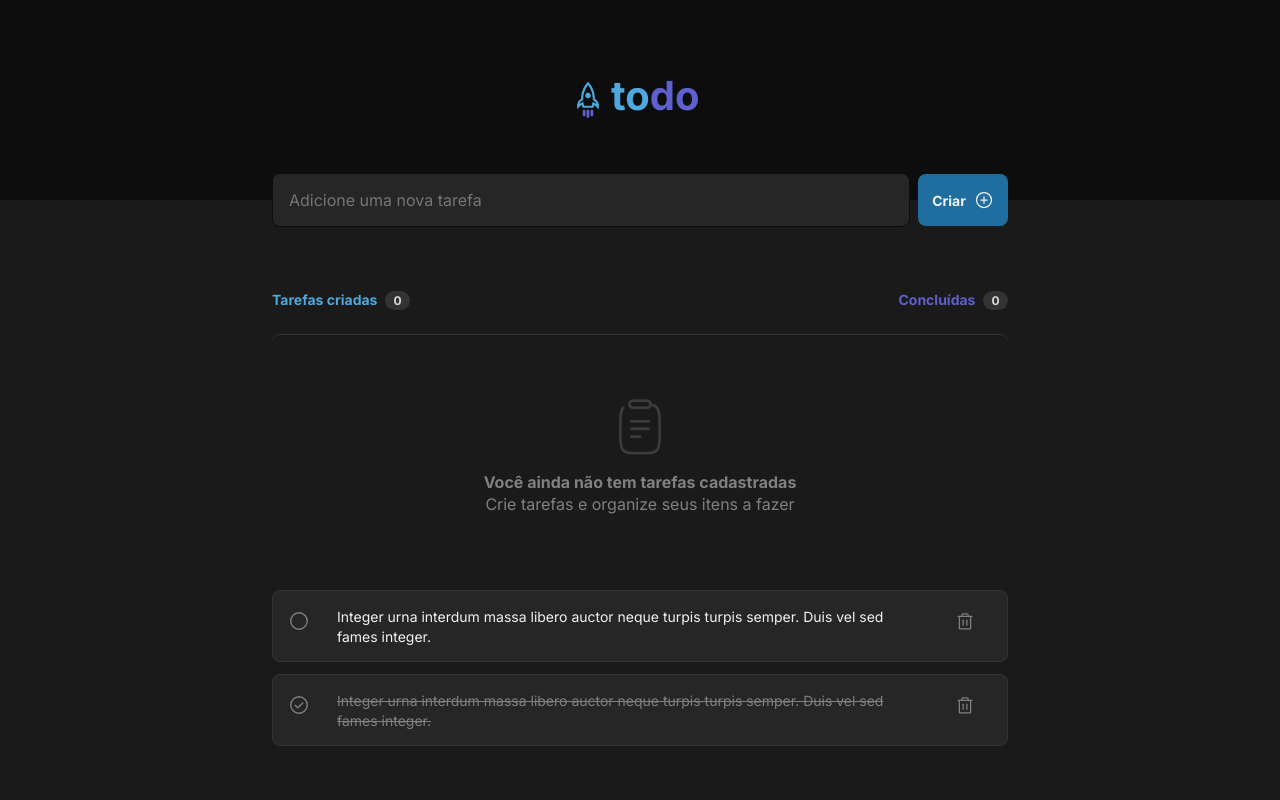
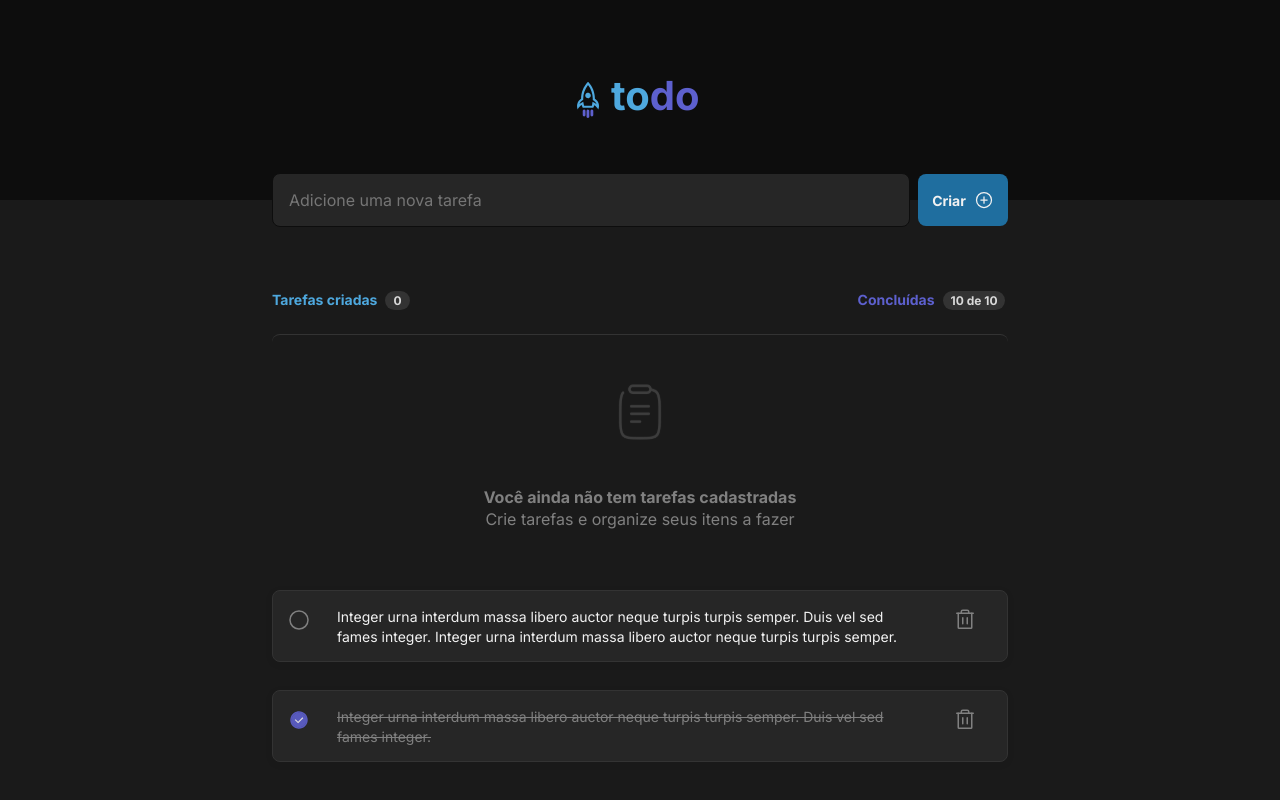
Before and after one commit to lmartinhao/react-todo-list, a React (Vite) app: page / in a window 1280 px wide. Built offline with nearby package versions, Linux system fonts and the light colour scheme.

Commit message:
communication between task and display components

```diff
--- a/src/App.tsx
+++ b/src/App.tsx
@@ -1,7 +1,7 @@
 import styles from './App.module.css';
 import { Header } from './components/Header';
 import { NewTaskForm } from './components/NewTaskForm';
-import { Task } from './components/Task';
+import { TaskDisplay } from './components/TaskDisplay';
 
 function App() {
 
@@ -10,7 +10,7 @@ function App() {
       <Header />
       <NewTaskForm />
       <main>
-        <Task />
+        <TaskDisplay />
       </main>
     </div>
   )
--- a/src/components/NoTasks.module.css
+++ b/src/components/NoTasks.module.css
@@ -11,9 +11,8 @@
   width: 46rem;
   height: 15.25rem;
 
+  border-radius: 8px;
   border-top: 1px solid var(--gray-400);
-  border-radius: 8px;
-
 }
 
 .taskBox > img {
--- a/src/components/NoTasks.tsx
+++ b/src/components/NoTasks.tsx
@@ -4,12 +4,12 @@ import styles from './NoTasks.module.css';
 
 export function NoTasks() {
   return (
-    <main className={styles.taskBox}>
+    <div className={styles.taskBox}>
       <img src={Clipboard} alt='Clipboard' />
       <div className={styles.noTaskText}>
         <strong>Você ainda não tem tarefas cadastradas</strong>
         <span>Crie tarefas e organize seus itens a fazer</span>
       </div>
-    </main>
+    </div>
   )
 }
--- a/src/components/Task.module.css
+++ b/src/components/Task.module.css
@@ -1,72 +1,7 @@
-.numberOfTaskDisplay {
-  box-sizing: border-box;
-  display: flex;
-  flex-direction: column;
-  align-items: flex-start;
-  padding: 0rem;
-  gap: 1.5rem;
-
-  position: absolute;
-  width: 46rem;
-  min-height: 17.938rem;
-  left: calc(50% - 46rem/2);
-  top: 18.188rem;
-}
-
-.numberOfTaskDisplay > header {
-  display: flex;
-  flex-direction: row;
-  justify-content: space-between;
-  align-items: flex-end;
-  padding: 0rem;
-  gap: 30.5rem;
-  font-size: 0.875rem;
-  line-height: 1.063rem;
-}
-
-.numberOfTasks {
-  display: flex;
-  flex-direction: row;
-  gap: .5rem;
-}
-
-.blueText {
-  color: var(--blue-100);
-  font-weight: 700;
-  width: max-content;
-}
-
-.purpleText {
-  color: var(--purple-500);
-  font-weight: 700;
-}
-
-.numberOfTasksText {
-  padding: 2px 8px;
-  gap: 10px;
-
-  width: 25px;
-  height: 19px;
-
-  background: #333333;
-  border-radius: 999px;
-  color: var(--gray-200);
-
-  font-weight: 700;
-  font-size: 12px;
-  line-height: 15px;
-}
-
-.taskBox {
-  display: flex;
-  flex-direction: column;
-  gap: .75rem;
-}
-
 .task {
   box-sizing: border-box;
   display: grid;
-  grid-template-columns: 52px 590px 52px;
+  grid-template-columns: 3.25rem 36.875rem 3.25rem;
   width: 100%;
   height: 4.5rem;
   gap: 0.75rem;
@@ -83,21 +18,30 @@
   flex-grow: 0;
 }
 
-.task > svg {
+.task + .task {
+  margin-top: 1rem;
+}
+
+.task > svg, img {
   margin: auto;
-  fill: white;
-  margin-bottom: 30px;
+  margin-bottom: 1.875rem;
+  width: 1.5rem;
+  height: 1.5rem;
 }
 
 .task > span {
   padding: 1rem 1rem 1rem 0;
   font-weight: 400;
-  font-size: 14px;
+  font-size: 0.875rem;
   line-height: 140%;
 }
 
-.checkTaskCircle {
-  fill: aqua;
+.removeTaskIcon:hover {
+  color: var(--red-500);
+}
+
+.taskCheckCircleIcon {
+  color: var(--blue-100);
 }
 
 .closedTask {
--- a/src/components/Task.tsx
+++ b/src/components/Task.tsx
@@ -1,62 +1,37 @@
-import { CheckCircle, Circle, Trash } from 'phosphor-react';
-import { NoTasks } from './NoTasks';
+import { Circle, Trash } from 'phosphor-react';
+import { useState } from 'react';
+import Check from '../assets/check.svg';
 
 import styles from './Task.module.css';
 
-const tasks = [
-  {
-    id: 1,
-    content: "Integer urna interdum massa libero auctor neque turpis turpis semper. Duis vel sed fames integer.",
-    finished: false,
-  },
-  {
-    id: 2,
-    content: "Integer urna interdum massa libero auctor neque turpis turpis semper. Duis vel sed fames integer.",
-    finished: true,
-  },
-];
+interface TaskProps {
+  content: string;
+  finished: boolean;
+}
 
-export function Task() {
+export function Task({ content, finished }: TaskProps) {
 
-
-  return (
-    <article>
-      <div className={styles.numberOfTaskDisplay}>
-        <header>
-          <div className={styles.numberOfTasks}>
-            <span className={styles.blueText}>Tarefas criadas</span>
-            <span className={styles.numberOfTasksText}>0</span>
-          </div>
-          <div className={styles.numberOfTasks}>
-            <span className={styles.purpleText}>Concluídas</span>
-            <span className={styles.numberOfTasksText}>0</span>
-          </div>
-        </header>
-
-        <main className={styles.taskBox}>
-          <NoTasks />
-
-          {tasks.map((task) => {
-            if (task.finished) {
+  function tasksToShow() {
+    if (finished) {
       return (
         <div className={styles.task}>
-                  <CheckCircle className={styles.checkTaskCircle} size={22} />
-                  <span className={styles.closedTask}>{task.content}</span>
-                  <Trash size={20}/>
+          <img src={Check} />
+          <span className={styles.closedTask}>{content}</span>
+          <Trash className={styles.removeTaskIcon} size={20}/>
         </div>
       )
     } else {
       return (
         <div className={styles.task}>
-                  <Circle size={22} />
-                  <span className={styles.openTask}>{task.content}</span>
-                  <Trash size={20}/>
+          <Circle />
+          <span className={styles.openTask}>{content}</span>
+          <Trash className={styles.removeTaskIcon} size={20}/>
         </div>
       )
     }
-          })}
-        </main>
-      </div>
-    </article>
-  );
   }
+
+  return (
+    tasksToShow()
+  )
+}
--- /dev/null
+++ b/src/components/TaskDisplay.module.css
@@ -0,0 +1,66 @@
+.numberOfTaskDisplay {
+  box-sizing: border-box;
+  display: flex;
+  flex-direction: column;
+  align-items: flex-start;
+  padding: 0rem;
+  gap: 1.5rem;
+
+  position: absolute;
+  width: 46rem;
+  min-height: 17.938rem;
+  left: calc(50% - 46rem/2);
+  top: 18.188rem;
+}
+
+.numberOfTaskDisplay > header {
+  display: flex;
+  flex-direction: row;
+  justify-content: space-between;
+  align-items: flex-end;
+  padding: 0rem;
+  gap: 28rem;
+  font-size: 0.875rem;
+  line-height: 1.063rem;
+}
+
+.numberOfTasks {
+  display: flex;
+  flex-direction: row;
+  gap: .5rem;
+}
+
+.blueText {
+  color: var(--blue-100);
+  font-weight: 700;
+  width: max-content;
+}
+
+.purpleText {
+  color: var(--purple-500);
+  font-weight: 700;
+}
+
+.numberOfTasksText {
+  padding: 0.125rem .5rem;
+  gap: 0.625rem;
+
+  width: fit-content;
+  height: 1.188rem;
+
+  background: #333333;
+  border-radius: 999px;
+  color: var(--gray-200);
+
+  font-weight: 700;
+  font-size: 0.75rem;
+  line-height: 0.938rem;
+}
+
+.taskDisplay {
+  display: flex;
+  flex-direction: column;
+  gap: .75rem;
+
+  border-radius: 8px;
+}
--- /dev/null
+++ b/src/components/TaskDisplay.tsx
@@ -0,0 +1,52 @@
+import { NoTasks } from './NoTasks';
+import { Task } from './Task';
+
+import styles from './TaskDisplay.module.css';
+
+
+const taskList = [
+  {
+    id: 1,
+    content: "Integer urna interdum massa libero auctor neque turpis turpis semper. Duis vel sed fames integer. Integer urna interdum massa libero auctor neque turpis turpis semper.",
+    finished: false
+  },
+  {
+    id: 2,
+    content: "Integer urna interdum massa libero auctor neque turpis turpis semper. Duis vel sed fames integer.",
+    finished: true
+  }
+];
+
+export function TaskDisplay() {
+
+  return (
+    <article>
+      <div className={styles.numberOfTaskDisplay}>
+        <header>
+          <div className={styles.numberOfTasks}>
+            <span className={styles.blueText}>Tarefas criadas</span>
+            <span className={styles.numberOfTasksText}>0</span>
+          </div>
+          <div className={styles.numberOfTasks}>
+            <span className={styles.purpleText}>Concluídas</span>
+            <span className={styles.numberOfTasksText}>10 de 10</span>
+          </div>
+        </header>
+
+        <div className={styles.taskDisplay}>
+          {taskList.map(task => {
+            return (
+              <Task
+                key={task.id}
+                content={task.content}
+                finished={task.finished}
+              />
+            )
+          })}
+
+          <NoTasks />
+        </div>
+      </div>
+    </article>
+  );
+}
```
Also changed, not shown: src/assets/check.svg (added). Lines whose indentation alone changed are shown as unchanged.
